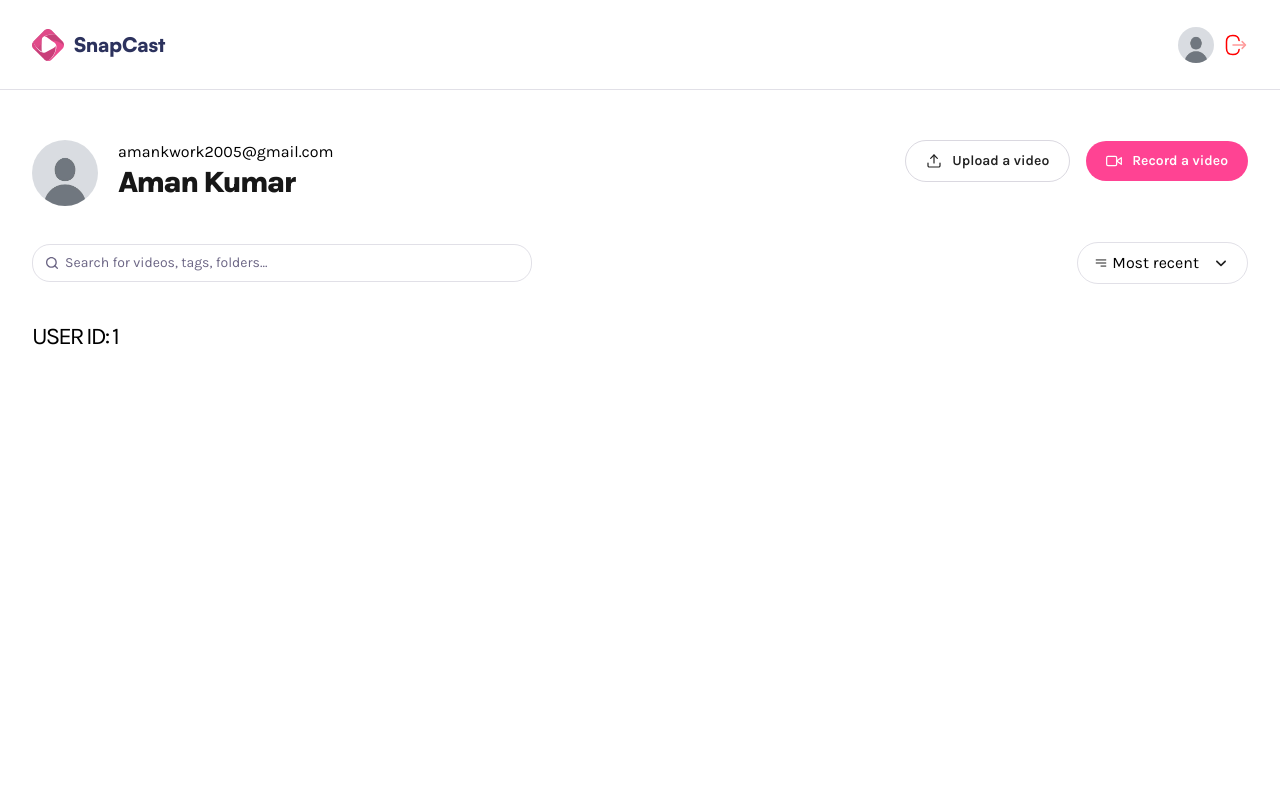
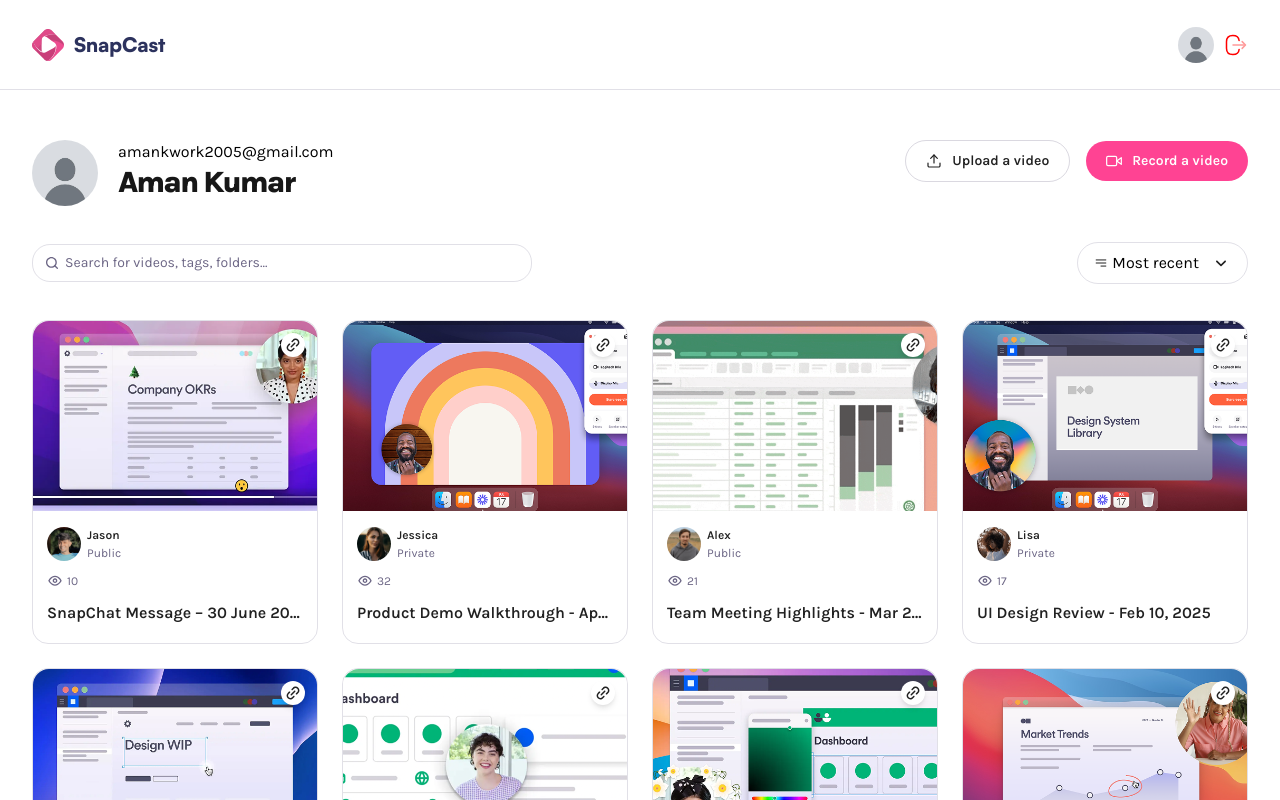
Before and after one commit to amank55/SnapCast, a Next.js app: page /profile/1 in a window 1280 px wide. Shown: the top 800 px of the page. Built offline with nearby package versions, Linux system fonts and the light colour scheme.

Commit message:
Refactor main and profile pages to include VideoCard components within a section element for improved layout. Updated the main page and user profile to dynamically render video cards from the dummyCards array, enhancing content organization.

```diff
--- a/app/(root)/page.tsx
+++ b/app/(root)/page.tsx
@@ -7,9 +7,11 @@
   return (
     <main className="max-w-[1440px] w-full px-4 sm:px-6 lg:px-8 flex flex-col min-h-screen pt-12.5 pb-20 gap-9">
       <Header title="All videos" subHeader="Public Library"/>
-      {dummyCards.map(card => (
-        <VideoCard key={card.id} {...card} />
-      ))}
+      <section className="video-grid">
+        {dummyCards.map(card => (
+          <VideoCard key={card.id} {...card} />
+        ))}
+      </section>
       </main>
   )
 }
--- a/app/(root)/profile/[id]/page.tsx
+++ b/app/(root)/profile/[id]/page.tsx
@@ -1,11 +1,17 @@
 import React from 'react'
 import Header from '@/components/header'
+import { dummyCards } from '@/constants'
+import VideoCard from '@/components/VideoCard'
 const Page = async({params}:ParamsWithSearch) => {
     const {id} = await params
   return (
     <div className='wrapper page'>
         <Header subHeader="amankwork2005@gmail.com" title = "Aman Kumar" userImg= "/assets/images/dummy.jpg"/>
-       <h1 className='text-2xl font-karla'> USER ID: {id}</h1>
+        <section className="video-grid">
+        {dummyCards.map(card => (
+          <VideoCard key={card.id} {...card} />
+        ))}
+      </section>
     </div>
   )
 }
```
